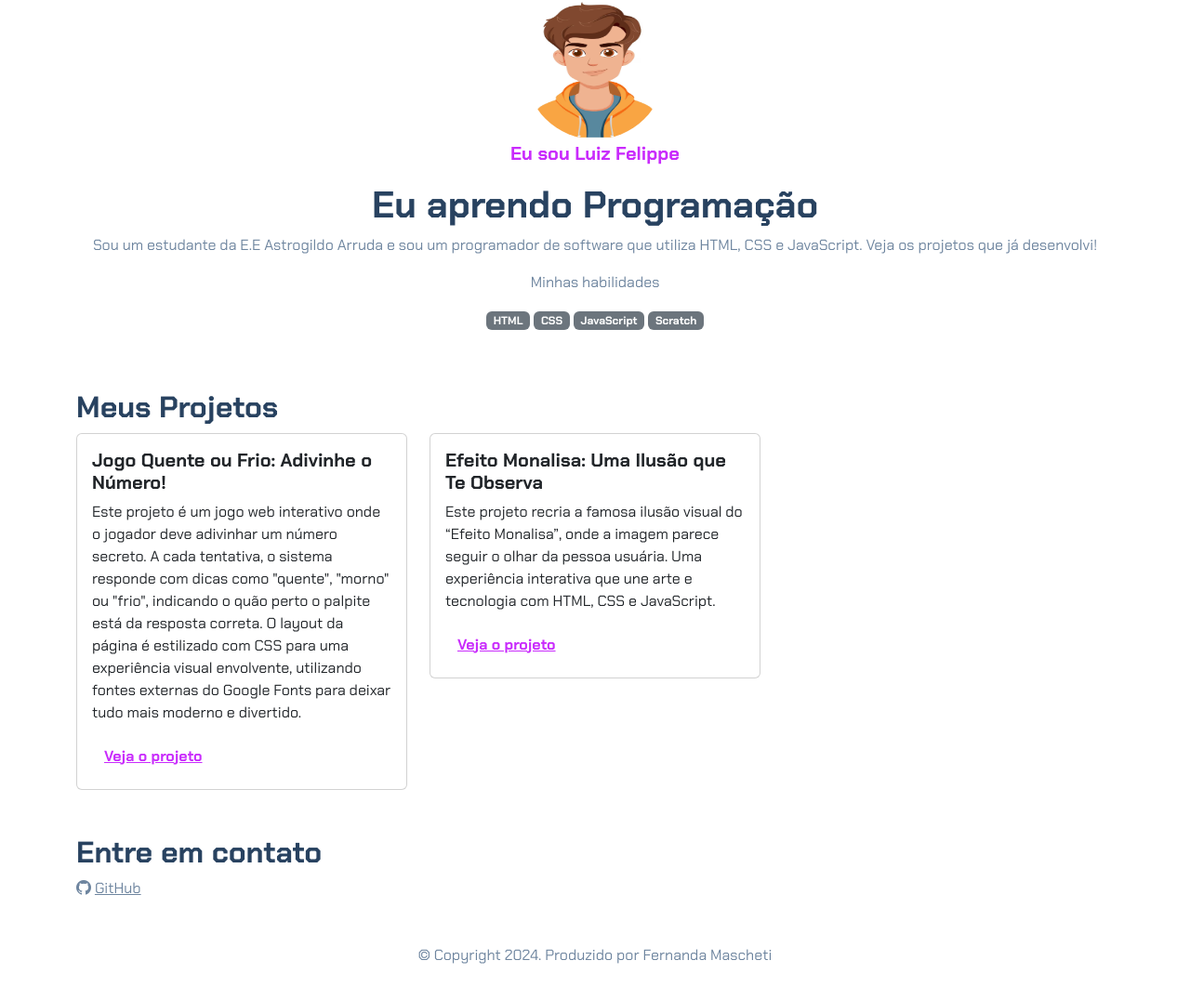
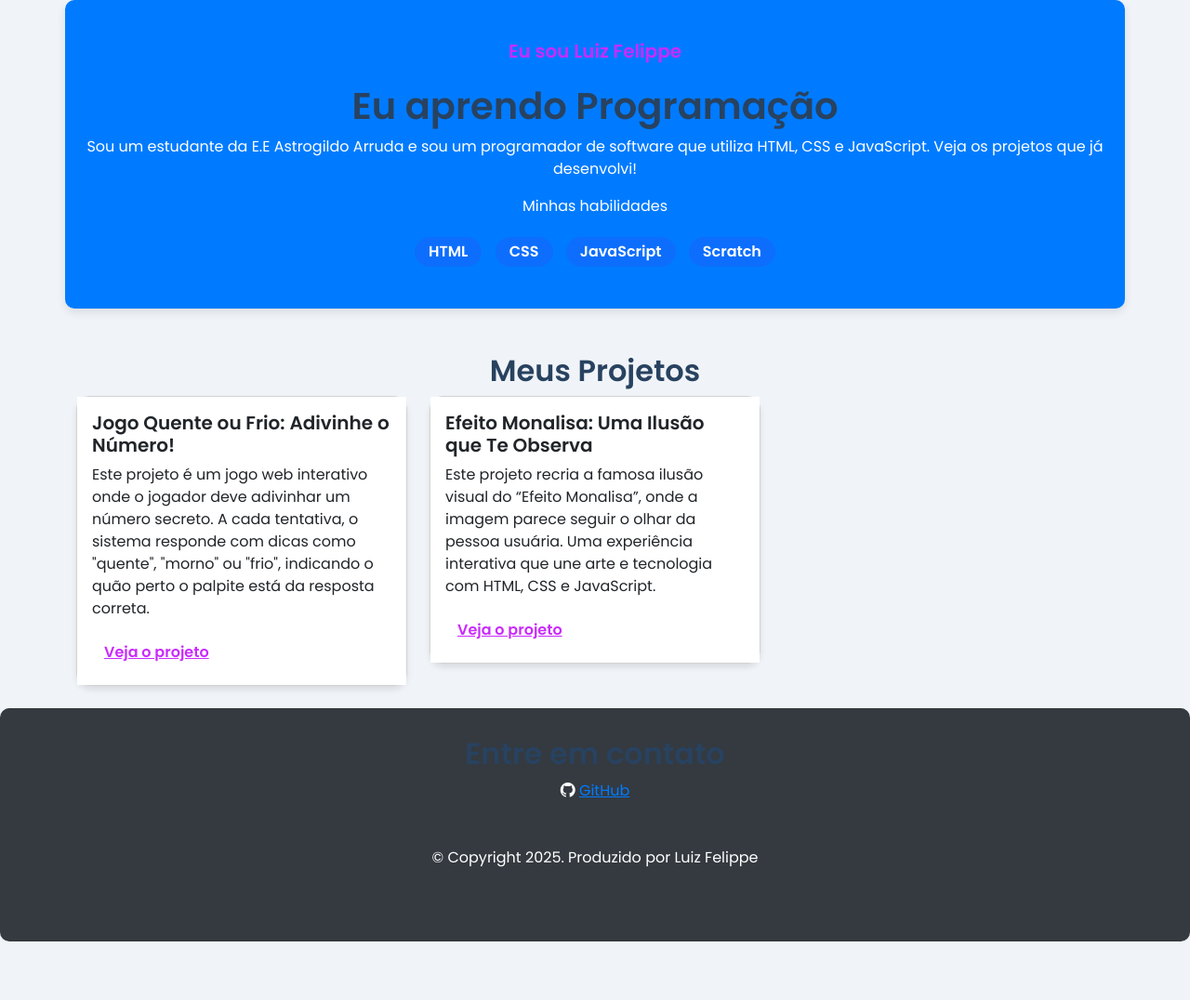
Before and after one commit to LuizFelippe1C/portifolio-2, a plain HTML site: page portifolio 2/index.html in a window 1280 px wide. Shown: the whole page at 93% size. After the commit the page ends 1013 px from the top, so only its background shows below. Drawn offline with nearby package versions, Linux system fonts and the light colour scheme.

Commit message:
Update index.html

```diff
--- a/portifolio 2/index.html
+++ b/portifolio 2/index.html
@@ -6,35 +6,107 @@
     <meta name="viewport" content="width=device-width, initial-scale=1.0">
     <link href="https://cdn.jsdelivr.net/npm/bootstrap@5.3.2/dist/css/bootstrap.min.css" rel="stylesheet">
     <link rel="stylesheet" href="https://cdn.jsdelivr.net/npm/bootstrap-icons@1.11.3/font/bootstrap-icons.min.css">
+    <link href="https://fonts.googleapis.com/css2?family=Poppins:wght@300;400;600&display=swap" rel="stylesheet">
     <link rel="stylesheet" href="style.css">
     <title>Meu Portfólio</title>
+
+    <style>
+        body {
+            font-family: 'Poppins', sans-serif;
+            background-color: #f0f4f8;
+            color: #333;
+        }
+
+        header {
+            background-color: #007bff;
+            color: white;
+            padding: 40px 20px;
+            border-radius: 10px;
+            box-shadow: 0 4px 10px rgba(0, 0, 0, 0.1);
+        }
+
+        header h1 {
+            font-weight: 600;
+            margin-top: 20px;
+        }
+
+        .badge {
+            font-size: 1rem;
+            margin: 5px;
+            padding: 8px 15px;
+            border-radius: 50px;
+        }
+
+        .badge.bg-secondary {
+            background-color: #6c757d;
+        }
+
+        .badge.bg-primary {
+            background-color: #007bff;
+        }
+
+        .card {
+            border-radius: 15px;
+            box-shadow: 0 4px 6px rgba(0, 0, 0, 0.1);
+            transition: transform 0.3s;
+        }
+
+        .card:hover {
+            transform: translateY(-5px);
+        }
+
+        .card-body {
+            background-color: #ffffff;
+        }
+
+        .modal-content {
+            border-radius: 10px;
+        }
+
+        footer {
+            background-color: #343a40;
+            color: white;
+            padding: 30px 20px;
+            text-align: center;
+            border-radius: 10px;
+        }
+
+        footer a {
+            color: #007bff;
+        }
+
+        footer a:hover {
+            text-decoration: none;
+        }
+    </style>
+
 </head>
 
 <body>
     <header class="container text-center">
-        <img src="img/eu.png" alt="avatar do Luiz" class="rounded-circle" width="150" height="150">
         <p class="lead">Eu sou Luiz Felippe</p>
         <h1>Eu aprendo Programação</h1>
         <p>Sou um estudante da E.E Astrogildo Arruda e sou um programador de software que utiliza HTML, CSS e JavaScript. Veja os projetos que já desenvolvi!</p>
         <p>Minhas habilidades</p>
         <div>
-            <p class="badge bg-secondary">HTML</p>
-            <p class="badge bg-secondary">CSS</p>
-            <p class="badge bg-secondary">JavaScript</p>
-            <p class="badge bg-secondary">Scratch</p>
+            <p class="badge bg-primary">HTML</p>
+            <p class="badge bg-primary">CSS</p>
+            <p class="badge bg-primary">JavaScript</p>
+            <p class="badge bg-primary">Scratch</p>
         </div>
     </header>
 
     <main class="container mt-5">
-        <h2>Meus Projetos</h2>
+        <h2 class="text-center">Meus Projetos</h2>
         <div class="row">
+
             <!-- Projeto 1 -->
-            <div class="col-md-4">
+            <div class="col-md-6 col-lg-4 mb-4">
                 <div class="card">
                     <div class="card-body">
                         <h5 class="card-title">Jogo Quente ou Frio: Adivinhe o Número!</h5>
                         <p class="card-text">
-                            Este projeto é um jogo web interativo onde o jogador deve adivinhar um número secreto. A cada tentativa, o sistema responde com dicas como "quente", "morno" ou "frio", indicando o quão perto o palpite está da resposta correta. O layout da página é estilizado com CSS para uma experiência visual envolvente, utilizando fontes externas do Google Fonts para deixar tudo mais moderno e divertido.
+                            Este projeto é um jogo web interativo onde o jogador deve adivinhar um número secreto. A cada tentativa, o sistema responde com dicas como "quente", "morno" ou "frio", indicando o quão perto o palpite está da resposta correta.
                         </p>
                         <button type="button" class="btn btn-link" data-bs-toggle="modal" data-bs-target="#modal1">Veja o projeto</button>
                     </div>
@@ -42,7 +114,7 @@
             </div>
 
             <!-- Projeto 2 -->
-            <div class="col-md-4">
+            <div class="col-md-6 col-lg-4 mb-4">
                 <div class="card">
                     <div class="card-body">
                         <h5 class="card-title">Efeito Monalisa: Uma Ilusão que Te Observa</h5>
@@ -65,10 +137,7 @@
                     <button type="button" class="btn-close" data-bs-dismiss="modal" aria-label="Fechar"></button>
                 </div>
                 <div class="modal-body">
-                    <p>Este projeto é um jogo interativo de adivinhação, onde o objetivo é descobrir um número secreto gerado aleatoriamente pelo sistema. A dinâmica do jogo utiliza as pistas “quente” e “frio” para indicar se o palpite do jogador está próximo ou distante do número correto.</p>
-                    <p>O jogo é desenvolvido com HTML, CSS e JavaScript. O HTML estrutura a página com um título chamativo, campos para inserir palpites e botões para interação. O CSS estiliza os elementos com cores vibrantes e feedback visual, criando uma atmosfera divertida e desafiadora.</p>
-                    <p>O JavaScript é responsável pela lógica do jogo: ele gera o número secreto, compara os palpites dados, fornece as dicas e atualiza dinamicamente o conteúdo da página. Cada tentativa gera uma resposta imediata, tornando a experiência envolvente.</p>
-                    <p>Esse tipo de jogo é excelente para quem está aprendendo programação, pois trabalha eventos, DOM, lógica condicional e loops.</p>
+                    <p>Este projeto é um jogo interativo de adivinhação, onde o objetivo é descobrir um número secreto gerado aleatoriamente pelo sistema...</p>
                 </div>
                 <div class="modal-footer">
                     <a href="https://editor.p5js.org/LuizFelippeAlves/sketches/X1XHDchIV">Ver projeto ao vivo</a>
@@ -87,9 +156,7 @@
                     <button type="button" class="btn-close" data-bs-dismiss="modal" aria-label="Fechar"></button>
                 </div>
                 <div class="modal-body">
-                    <p>Este projeto é uma aplicação web que simula o famoso "Efeito Monalisa", no qual a imagem de uma figura parece seguir o olhar da pessoa observadora. O site utiliza HTML, CSS e JavaScript para proporcionar uma experiência visual instigante e envolvente.</p>
-                    <p>O HTML estrutura a página com a imagem principal, elementos interativos e explicações sobre o fenômeno visual. O CSS cria um visual elegante e responsivo, enquanto o JavaScript rastreia a posição do cursor e atualiza o olhar da figura em tempo real.</p>
-                    <p>Esse comportamento dinâmico cria a impressão de que a imagem está sempre observando o visitante. Além de entreter, o projeto propõe uma reflexão sobre percepção, arte e interação humano-computador.</p>
+                    <p>Este projeto é uma aplicação web que simula o famoso "Efeito Monalisa", no qual a imagem de uma figura parece seguir o olhar da pessoa observadora...</p>
                 </div>
                 <div class="modal-footer">
                     <a href="https://editor.p5js.org/LuizFelippeAlves/sketches/L1lJsicpD">Ver projeto ao vivo</a>
@@ -99,13 +166,13 @@
         </div>
     </div>
 
-    <footer class="container py-5">
+    <footer>
         <h2>Entre em contato</h2>
         <div>
             <i class="bi bi-github"></i>
             <a href="https://github.com/femascheti">GitHub</a>
         </div>
-        <p class="my-5 text-center">&copy; Copyright 2024. Produzido por Fernanda Mascheti</p>
+        <p class="my-5">&copy; Copyright 2025. Produzido por Luiz Felippe</p>
     </footer>
 
     <script src="https://cdn.jsdelivr.net/npm/bootstrap@5.3.2/dist/js/bootstrap.bundle.min.js"></script>
```
